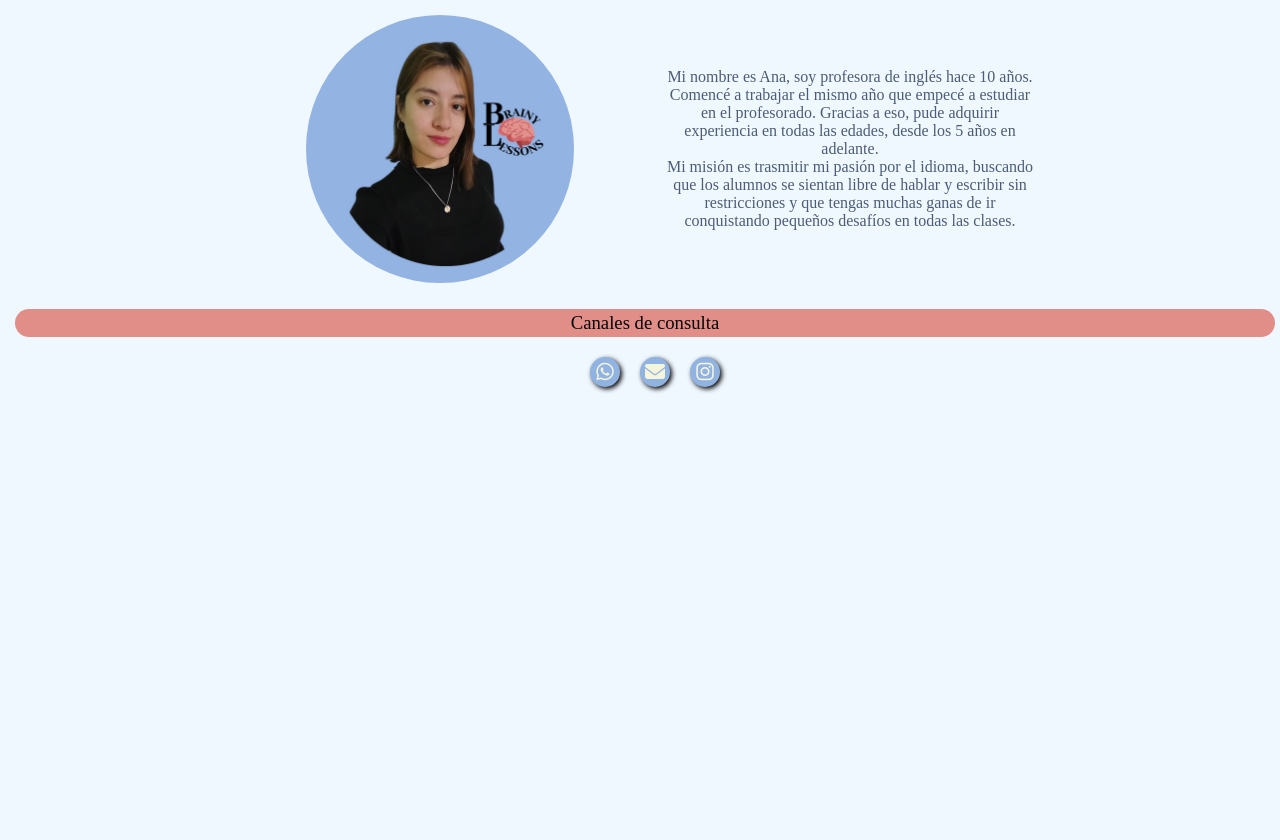
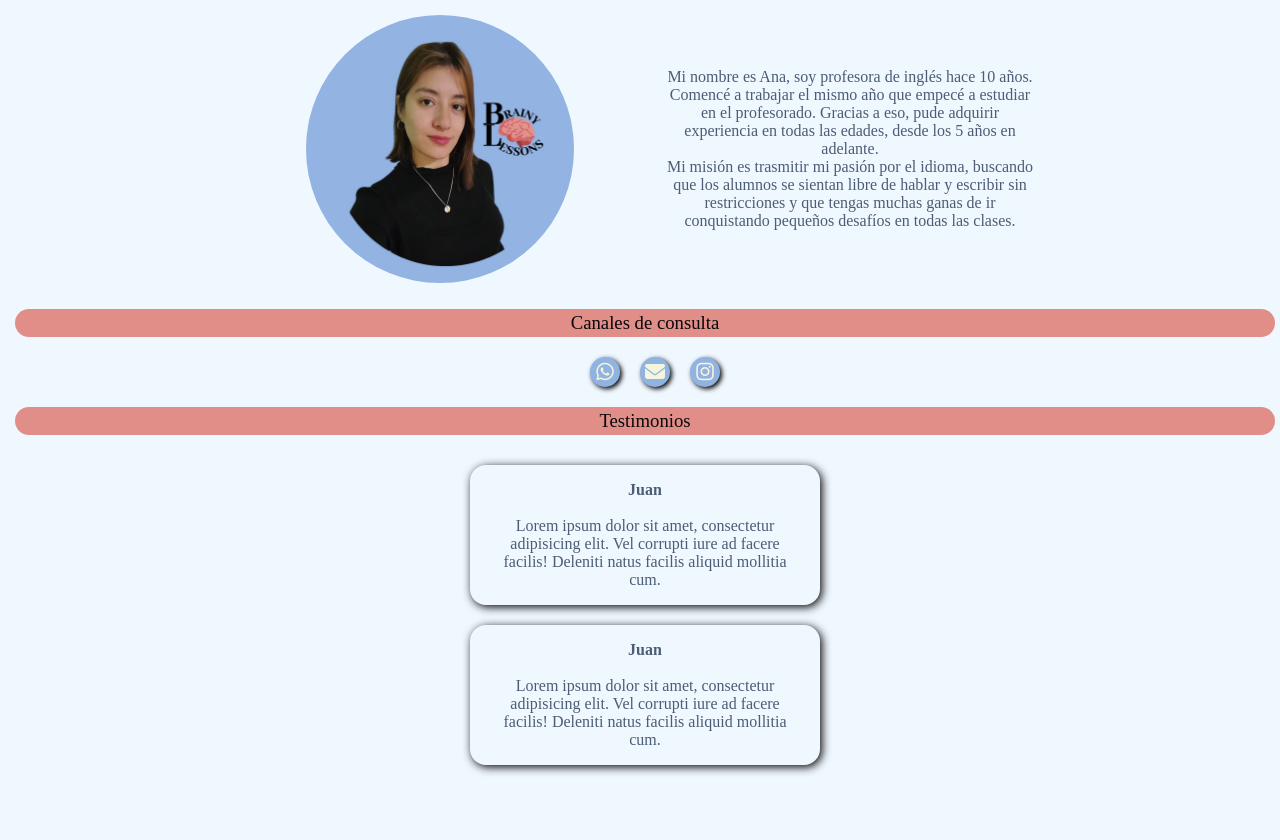
Before and after one commit to MGal94/BrainyLessons, a PHP site: page / in a window 1280 px wide. Shown: the part 1155-1995 px from the top of the page. Before the commit the page ends 1548 px from the top, so only its background shows below. Run offline with PHP 8.4, Linux system fonts and the light colour scheme; some libraries are stand-ins or nearby versions; some web fonts are replaced.

Commit message:
testimonios

```diff
--- a/index.html
+++ b/index.html
@@ -71,6 +71,7 @@
         <img class="item" src="img/curso2.png" alt="" />
         <a href="#">+ Info</a>
       </div>
+      <!-- section About Me -->
     </section>
     <h3 class="title">About me</h3>
     <section class="about-me">
@@ -85,6 +86,7 @@
         muchas ganas de ir conquistando pequeños desafíos en todas las clases.
       </p>
     </section>
+    <!-- Section Redes -->
     <section>
       <h3 class="title">Canales de consulta</h3>
       <div class="contacto" id="Contacto">
@@ -101,7 +103,31 @@
         ></a>
       </div>
     </section>
-
+    <!-- Section ==> Testimonios -->
+    <section>
+      <h3 class="title">Testimonios</h3>
+      <div class="testimonios">
+        <div class="testimonios-card">
+          <h4>Juan</h4>
+          <div class="testimonio-card-mensaje">
+            <p>
+              Lorem ipsum dolor sit amet, consectetur adipisicing elit. Vel
+              corrupti iure ad facere facilis! Deleniti natus facilis aliquid
+              mollitia cum.
+            </p>
+          </div>
+        </div>
+        <div class="testimonios-card">
+          <h4>Juan</h4>
+          <div class="testimonio-card-mensaje">
+            <p>
+              Lorem ipsum dolor sit amet, consectetur adipisicing elit. Vel
+              corrupti iure ad facere facilis! Deleniti natus facilis aliquid
+              mollitia cum.
+            </p>
+          </div>
+      </div>
+    </section>
     <footer>
       <p>Brainy Lesson ©</p>
     </footer>
--- a/style.css
+++ b/style.css
@@ -194,7 +194,6 @@ footer {
   display: flex;
   justify-content: center;
   margin: 10px;
-  padding-bottom: 50px;
 }
 .contacto a {
   text-decoration: none;
@@ -212,7 +211,31 @@ footer {
 .contacto a:hover {
   background-color: var(--rosa_claro);
 }
-
+/*Testimonios*/
+.testimonios {
+  display: flex;
+  padding-bottom: 50px;
+  flex-direction: column;
+  align-items: center;
+  padding-top: 20px;
+}
+.testimonios-card {
+  display: flex;
+  flex-direction: column;
+  align-items: center;
+  justify-content: center;
+  width: 350px;
+  text-align: center;
+  gap: 10px;
+  box-shadow: 2px 2px 10px rgba(0, 0, 0.1);
+  border-radius: 1rem;
+  margin-bottom: 20px;
+  padding: 1rem 2rem;
+}
+.testimonio-card-mensaje {
+  align-items: center;
+  padding-top: 0.5rem;
+}
 /* login */
 
 .conteiner-login {
```
